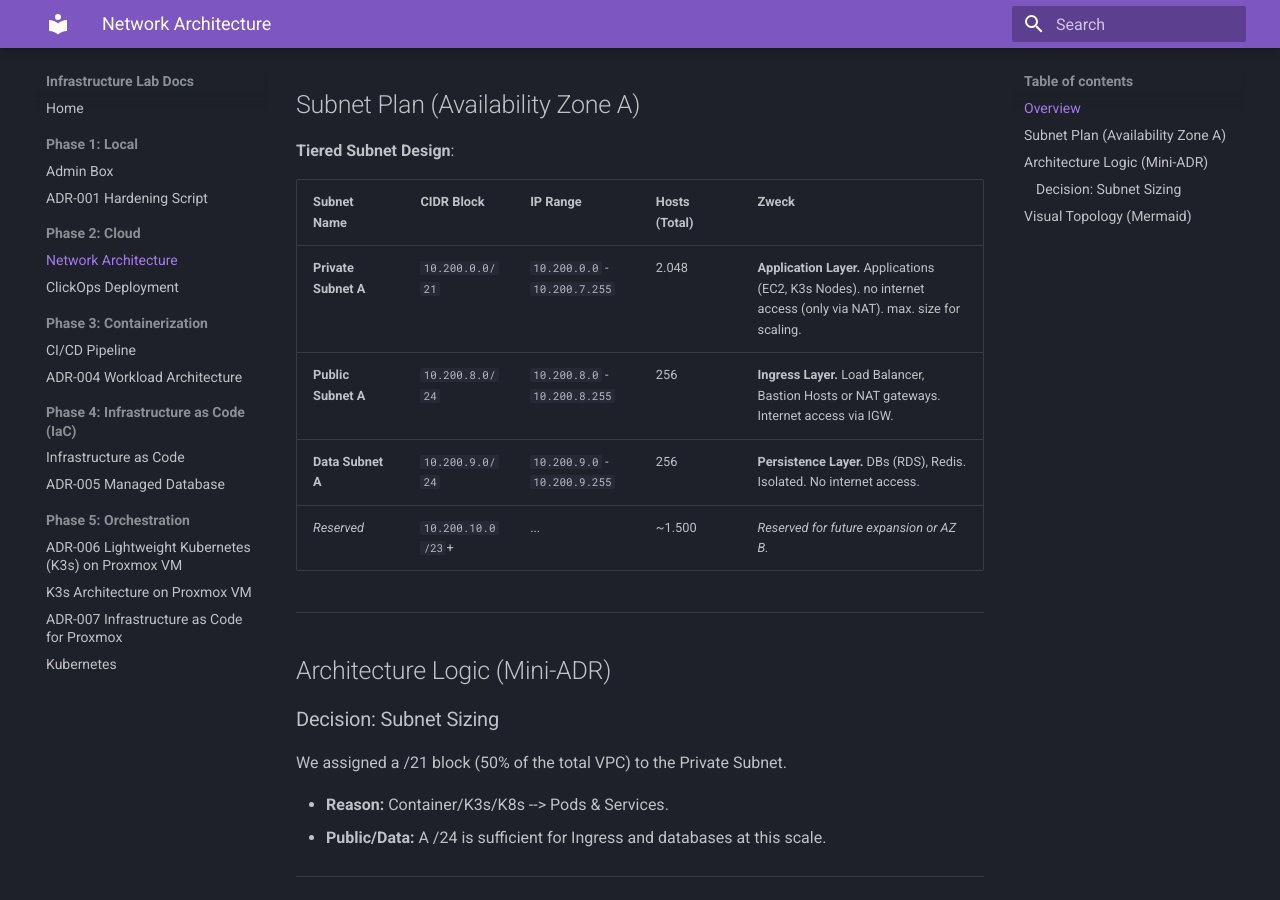
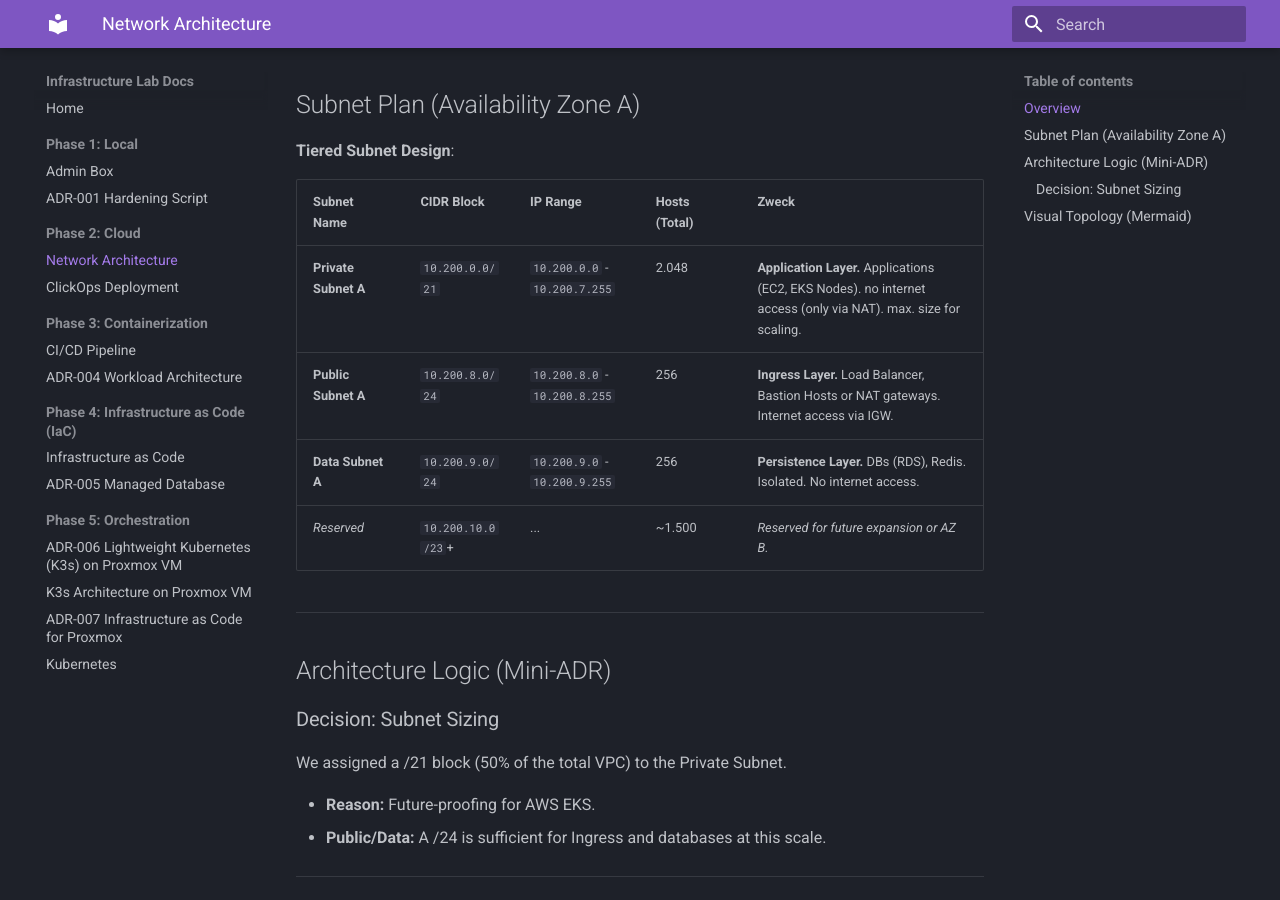
Before and after one commit to Upwind1647/infrastructure-lab, an MkDocs documentation site: the page built from docs/phase2/network.md, in a window 1280 px wide and 900 px high, scrolled down 429 px. Built offline with MkDocs 1.6.1 and Material for MkDocs 9.7.7, drawn with Linux system fonts in a browser that asks for light colours.

```diff
--- a/docs/phase2/network.md
+++ b/docs/phase2/network.md
@@ -16,7 +16,7 @@ This document describes the network topology for the cloud infrastructure. The d
 
 | Subnet Name | CIDR Block | IP Range | Hosts (Total) | Zweck |
 | :--- | :--- | :--- | :--- | :--- |
-| **Private Subnet A** | `10.200.0.0/21` | `10.200.0.0` - `10.200.7.255` | 2.048 | **Application Layer.**  Applications (EC2, K3s Nodes). no internet access (only via NAT). max. size for scaling. |
+| **Private Subnet A** | `10.200.0.0/21` | `10.200.0.0` - `10.200.7.255` | 2.048 | **Application Layer.**  Applications (EC2, EKS Nodes). no internet access (only via NAT). max. size for scaling. |
 | **Public Subnet A** | `10.200.8.0/24` | `10.200.8.0` - `10.200.8.255` | 256 | **Ingress Layer.** Load Balancer, Bastion Hosts or NAT gateways. Internet access via IGW. |
 | **Data Subnet A** | `10.200.9.0/24` | `10.200.9.0` - `10.200.9.255` | 256 | **Persistence Layer.** DBs (RDS), Redis. Isolated. No internet access. |
 | *Reserved* | `10.200.10.0/23`+ | ... | ~1.500 | *Reserved for future expansion or AZ B.* |
@@ -28,7 +28,7 @@ This document describes the network topology for the cloud infrastructure. The d
 ### Decision: Subnet Sizing
 We assigned a /21 block (50% of the total VPC) to the Private Subnet.
 
-* **Reason:** Container/K3s/K8s --> Pods & Services.
+* **Reason:** Future-proofing for AWS EKS.
 * **Public/Data:** A /24 is sufficient for Ingress and databases at this scale.
 
 ---
```
Also changed, not shown: README.md (+1 -0 lines), docs/phase4/infrastructure-as-code.md (+1 -1 lines), docs/phase5/k3s-architecture.md (+1 -1 lines), 1 other file.
